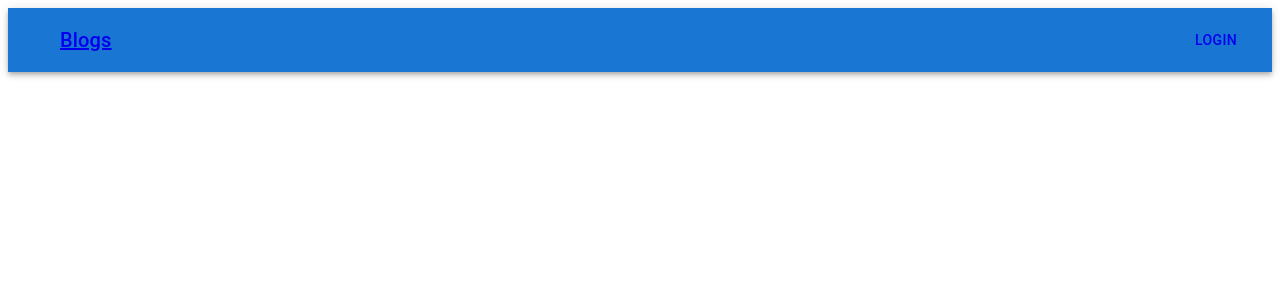
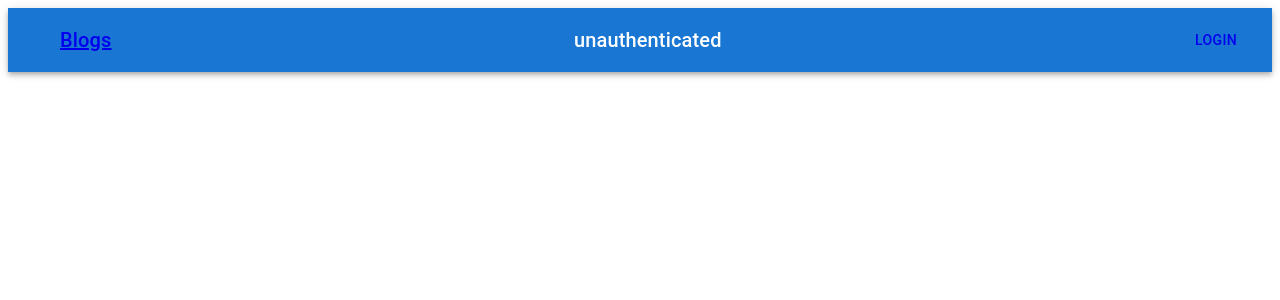
Before and after one commit to shashi4bs/next-auth, a Next.js app: page /navbar in a window 1280 px wide. Shown: the top 300 px of the page. Built offline with nearby package versions, Linux system fonts and the light colour scheme; no server answers.

Commit message:
added authentication with github

```diff
--- a/pages/api/auth/[...nextauth].js
+++ b/pages/api/auth/[...nextauth].js
@@ -2,15 +2,15 @@ import NextAuth from "next-auth"
 import GithubProvider from "next-auth/providers/github"
 
 export const authOptions = {
+  secret: process.env.NEXTAUTH_SECRET,
   providers: [
     GithubProvider({
       clientId: process.env.GITHUB_ID,
       clientSecret: process.env.GITHUB_SECRET,
     }),
   ],
-  secret: process.env.NEXTAUTH_SECRET,
   callbacks:{
-    async jwt({token, account}) {
+    async jwt({token, user, account}) {
       if(account){
         token.accessToken = account.access_token
       }
--- a/pages/login.js
+++ b/pages/login.js
@@ -106,7 +106,7 @@ export default function SignIn() {
               </Grid>
             </Grid>
             <Grid item>
-                <Button onClick={signIn}>
+                <Button onClick={()=>signIn(undefined, {callbackUrl:'/'})}>
                     {"SSO Login"}
                 </Button>
             </Grid>
--- a/pages/navbar.js
+++ b/pages/navbar.js
@@ -6,11 +6,11 @@ import Typography from '@mui/material/Typography';
 import Button from '@mui/material/Button';
 import IconButton from '@mui/material/IconButton';
 import Link from 'next/link';
-import { useSession, signOut } from 'next-auth/react';
+import { signOut, useSession } from 'next-auth/react';
 
 export default function Navbar(){
-    const {data: session} = useSession();
-    if(session){
+    const {session, status} = useSession();
+    if(status === "authenticated"){
         return (
             <Box sx={{ flexGrow: 1 }}>
         <AppBar position="static">
@@ -26,7 +26,10 @@ export default function Navbar(){
             <Typography variant="h6" component="div" sx={{ flexGrow: 1 }}>
             <Link href="/">Blogs</Link>
             </Typography>
-            <Button onClick={signOut()} color="inherit">SignOut</Button>
+            <Typography variant="h6" component="div" sx={{ flexGrow: 1 }}>
+            {status}
+            </Typography>
+            <Button onClick={()=>signOut()} color="inherit">SignOut</Button>
             </Toolbar>
         </AppBar>
         </Box>
@@ -47,6 +50,9 @@ export default function Navbar(){
             <Typography variant="h6" component="div" sx={{ flexGrow: 1 }}>
             <Link href="/">Blogs</Link>
             </Typography>
+            <Typography variant="h6" component="div" sx={{ flexGrow: 1 }}>
+            {status}
+            </Typography>
             <Link href="/login"><Button color="inherit">Login</Button>
             </Link>
             </Toolbar>
```
